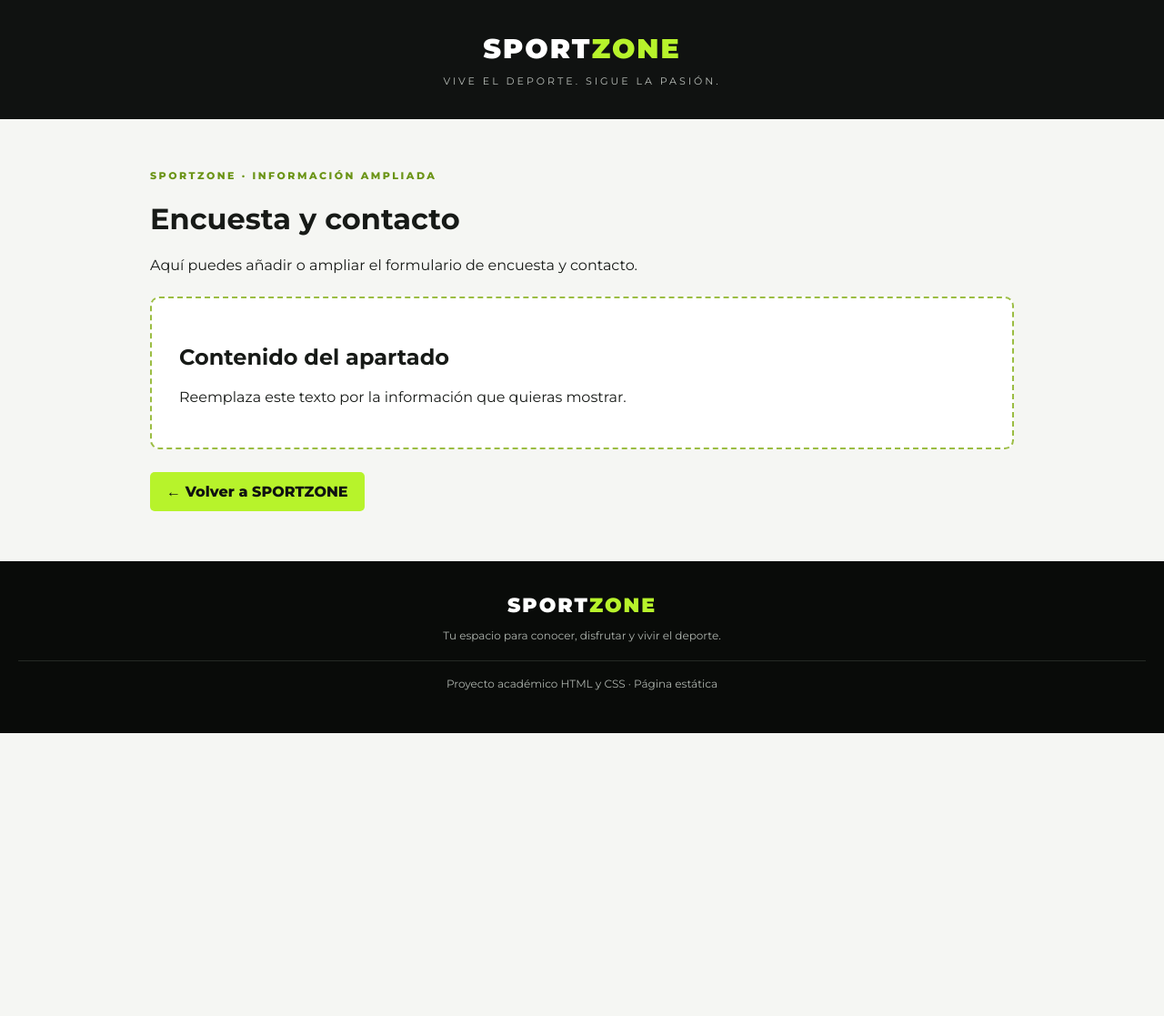
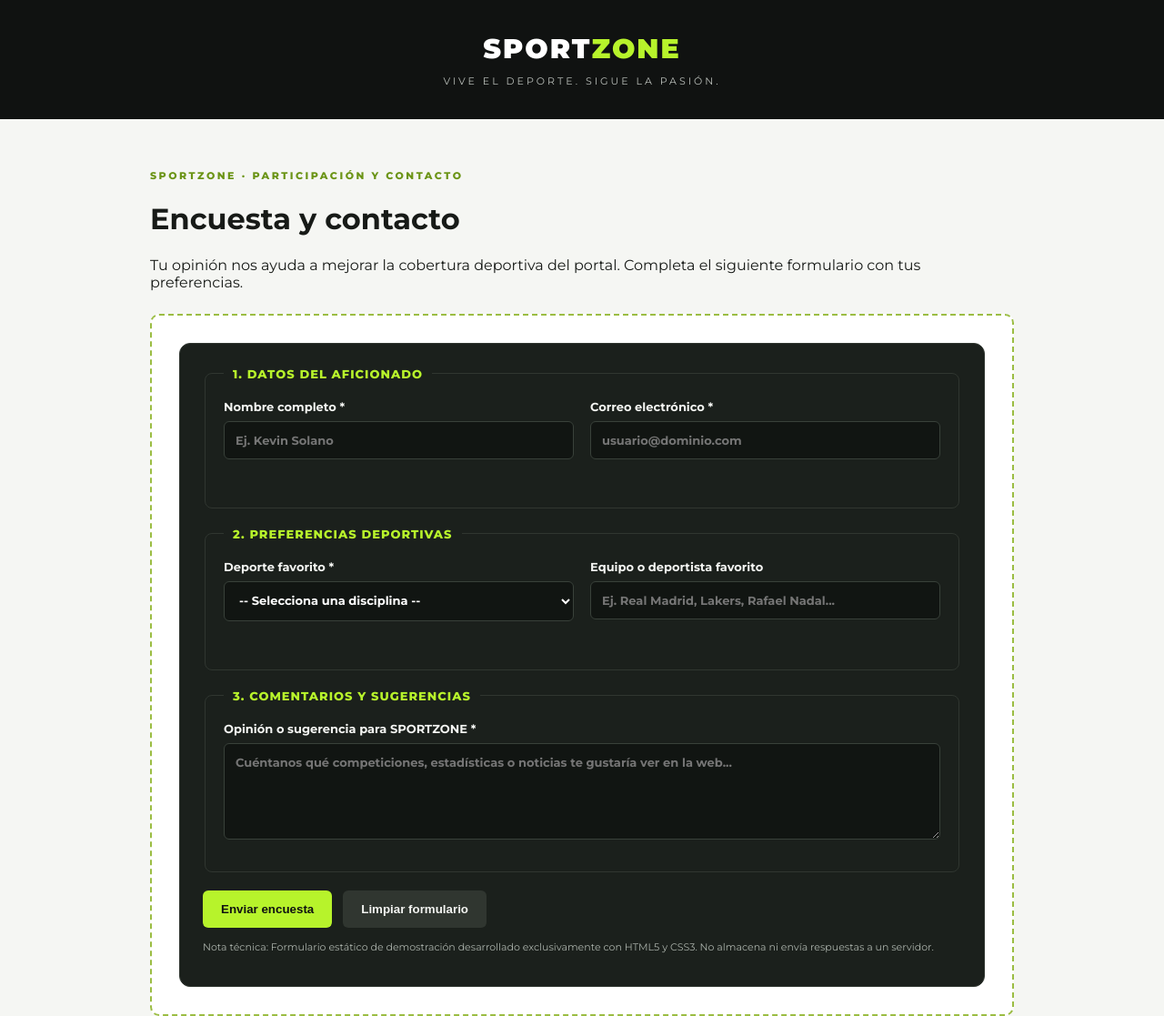
Before and after one commit to 226i1012-art/PROYECTO-PAGINA-WEB-, a plain HTML site: page PROYECTO_PRINCIPAL/SPORTZONE/paginas/encuesta.html in a window 1280 px wide. Shown: the top 1117 px of the page at 91% size. Before the commit the page ends 806 px from the top, so only its background shows below. Drawn offline with Linux system fonts and the light colour scheme.

Commit message:
Implement survey form for user participation
Added a survey form for user feedback and preferences.

```diff
--- a/PROYECTO_PRINCIPAL/SPORTZONE/paginas/encuesta.html
+++ b/PROYECTO_PRINCIPAL/SPORTZONE/paginas/encuesta.html
@@ -10,6 +10,15 @@
     .detalle-contenido { max-width:1000px; min-height:55vh; margin:auto; padding:55px 25px; }
     .zona-edicion { border:2px dashed #9bbd43; border-radius:10px; padding:30px; margin-top:25px; background:#fff; }
     .volver { display:inline-block; margin-top:25px; background:#b7f32b; color:#101211; padding:12px 18px; border-radius:5px; text-decoration:none; font-weight:800; }
+
+    /* Ajustes para integrar el formulario oscuro de estilos.css dentro de la zona blanca */
+    .formulario-ampliado { max-width: 100%; color: #f4f5f2; }
+    .grupo-campos { border: 1px solid #303630; border-radius: 8px; padding: 20px; margin-bottom: 20px; }
+    .grupo-campos legend { color: #b7f32b; font-weight: 800; font-size: 13px; padding: 0 10px; letter-spacing: 1px; }
+    .formulario-ampliado label { color: #f4f5f2; }
+    .botones-form { display: flex; gap: 12px; flex-wrap: wrap; margin-top: 10px; }
+    .btn-secundario { background: #303630 !important; color: #f4f5f2 !important; }
+    .btn-secundario:hover { background: #424a42 !important; }
   </style>
 </head>
 <body>
@@ -17,21 +26,71 @@
     <div class="marca">SPORT<span>ZONE</span></div>
     <p class="eslogan">VIVE EL DEPORTE. SIGUE LA PASIÓN.</p>
   </header>
+
   <main class="detalle-contenido">
-    <p class="etiqueta">SPORTZONE · INFORMACIÓN AMPLIADA</p>
+    <p class="etiqueta">SPORTZONE · PARTICIPACIÓN Y CONTACTO</p>
     <h1>Encuesta y contacto</h1>
-    <p>Aquí puedes añadir o ampliar el formulario de encuesta y contacto.</p>
+    <p>Tu opinión nos ayuda a mejorar la cobertura deportiva del portal. Completa el siguiente formulario con tus preferencias.</p>
 
     <section class="zona-edicion">
-      <!-- ESPACIO PARA AÑADIR EL CONTENIDO DE ESTA PÁGINA.
-           Puedes insertar aquí tus títulos, párrafos, imágenes, tablas,
-           tarjetas, formularios u otros elementos HTML. -->
-      <h2>Contenido del apartado</h2>
-      <p>Reemplaza este texto por la información que quieras mostrar.</p>
+      <form class="formulario formulario-ampliado" action="#" method="post">
+
+        <!-- BLOQUE 1: IDENTIFICACIÓN DEL USUARIO -->
+        <fieldset class="grupo-campos">
+          <legend>1. DATOS DEL AFICIONADO</legend>
+          <div class="form-grid">
+            <label for="nombre">Nombre completo *
+              <input type="text" id="nombre" name="nombre" placeholder="Ej. Kevin Solano" required>
+            </label>
+
+            <label for="correo">Correo electrónico *
+              <input type="email" id="correo" name="correo" placeholder="usuario@dominio.com" required>
+            </label>
+          </div>
+        </fieldset>
+
+        <!-- BLOQUE 2: PREFERENCIAS DEPORTIVAS -->
+        <fieldset class="grupo-campos">
+          <legend>2. PREFERENCIAS DEPORTIVAS</legend>
+          <div class="form-grid">
+            <label for="deporte">Deporte favorito *
+              <select id="deporte" name="deporte" required>
+                <option value="">-- Selecciona una disciplina --</option>
+                <option value="futbol">Fútbol</option>
+                <option value="baloncesto">Baloncesto</option>
+                <option value="tenis">Tenis</option>
+                <option value="atletismo">Atletismo</option>
+                <option value="otro">Otro deporte</option>
+              </select>
+            </label>
+
+            <label for="equipo">Equipo o deportista favorito
+              <input type="text" id="equipo" name="equipo" placeholder="Ej. Real Madrid, Lakers, Rafael Nadal...">
+            </label>
+          </div>
+        </fieldset>
+
+        <!-- BLOQUE 3: OPINIÓN Y SUGERENCIAS -->
+        <fieldset class="grupo-campos">
+          <legend>3. COMENTARIOS Y SUGERENCIAS</legend>
+          <label for="opinion">Opinión o sugerencia para SPORTZONE *
+            <textarea id="opinion" name="opinion" rows="5" placeholder="Cuéntanos qué competiciones, estadísticas o noticias te gustaría ver en la web..." required></textarea>
+          </label>
+        </fieldset>
+
+        <!-- BOTONES DE ACCIÓN -->
+        <div class="botones-form">
+          <button type="submit">Enviar encuesta</button>
+          <button type="reset" class="btn-secundario">Limpiar formulario</button>
+        </div>
+
+        <p class="nota-form">Nota técnica: Formulario estático de demostración desarrollado exclusivamente con HTML5 y CSS3. No almacena ni envía respuestas a un servidor.</p>
+      </form>
     </section>
 
     <a class="volver" href="../index.html">← Volver a SPORTZONE</a>
   </main>
+
   <footer class="pie">
     <div class="marca">SPORT<span>ZONE</span></div>
     <p>Tu espacio para conocer, disfrutar y vivir el deporte.</p>
```
